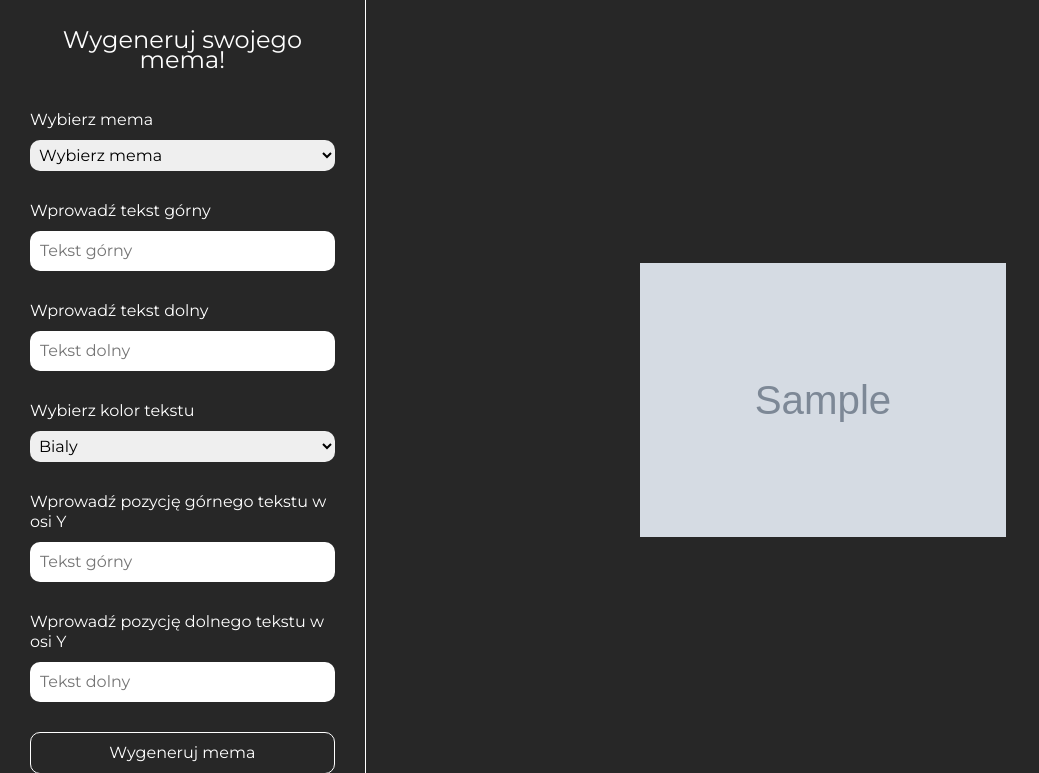
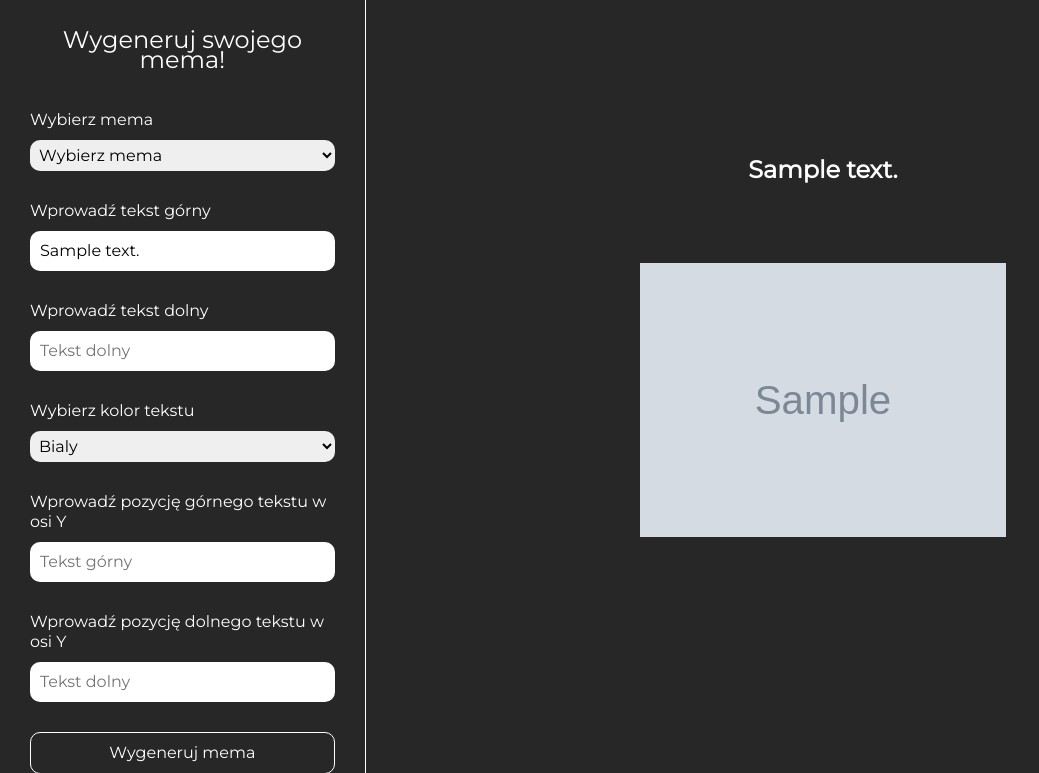
Before and after one commit to RafalKodland/python-1194-generator-memow, a Flask app: template templates/index.html in a window 1280 px wide. Shown: the part 91-864 px from the top of the page, without its empty margins (0-1039 px from the left). Run offline with Flask 3, Linux system fonts and the light colour scheme; the template is opened without the code that fills it: most values are stand-ins (such as "Sample title", 1, 10 or a date in 2020); grey boxes marked "Sample" are stand-in pictures.

Commit message:
Tekst Górny

```diff
--- a/main.py
+++ b/main.py
@@ -12,7 +12,7 @@ def index():
         selected_image = request.form['image-selector']
 
         # Zadanie #2. Odczytywanie tekstu
-
+        top_text = request.form['textTop']
 
         # Zadanie #3. Odczytywanie pozycji tekstu
 
@@ -25,7 +25,7 @@ def index():
                                selected_image=selected_image,
 
                                # Zadanie #2. Wyświetlanie tekstu
-
+                               top_text=top_text,
 
                                # Zadanie #3. Wyświetlanie koloru
 
--- a/templates/index.html
+++ b/templates/index.html
@@ -44,7 +44,7 @@
           </li>
           <li class="form-list_item">
             <label for="textTop">Wprowadź tekst górny</label>
-            <input class="input_text" type="text" placeholder="Tekst górny" name="textTop">
+            <input class="input_text" type="text" placeholder="Tekst górny" name="textTop" value="{{ top_text }}">
           </li>
           <li class="form-list_item">
             <label for="textBottom">Wprowadź tekst dolny</label>
@@ -75,7 +75,7 @@
     <div class="meme-block" id="memeBlock">
 
       <p class="text_top" style=""> <!-- Zadanie #3. Przenoszenie zmiennych do CSS -->
-        <!-- Zadanie #2. Umieszczanie zmiennych z tekstem -->
+        {{ top_text }}<!-- Zadanie #2. Umieszczanie zmiennych z tekstem -->
       </p>
 
       <img class="meme" src="{{ url_for('serve_images', path=selected_image) }}" alt="{{ selected_image }}">
```
